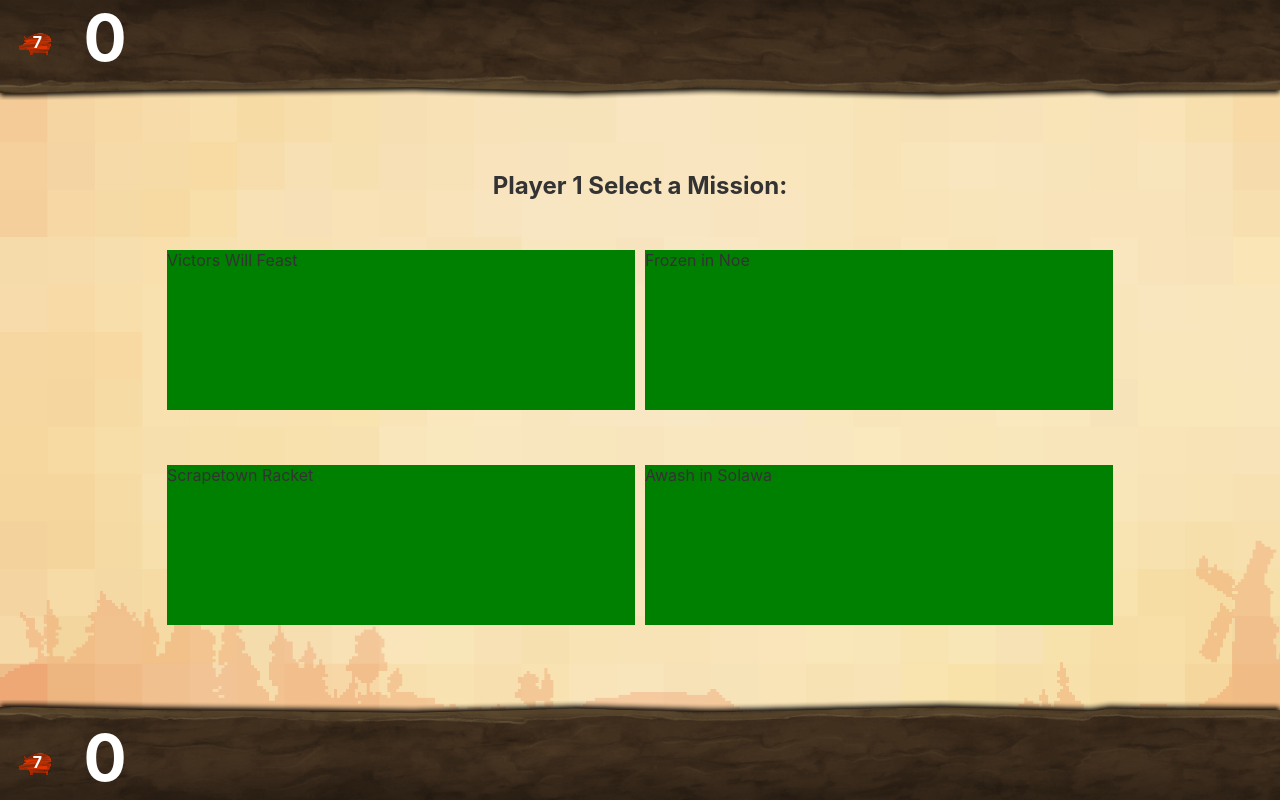
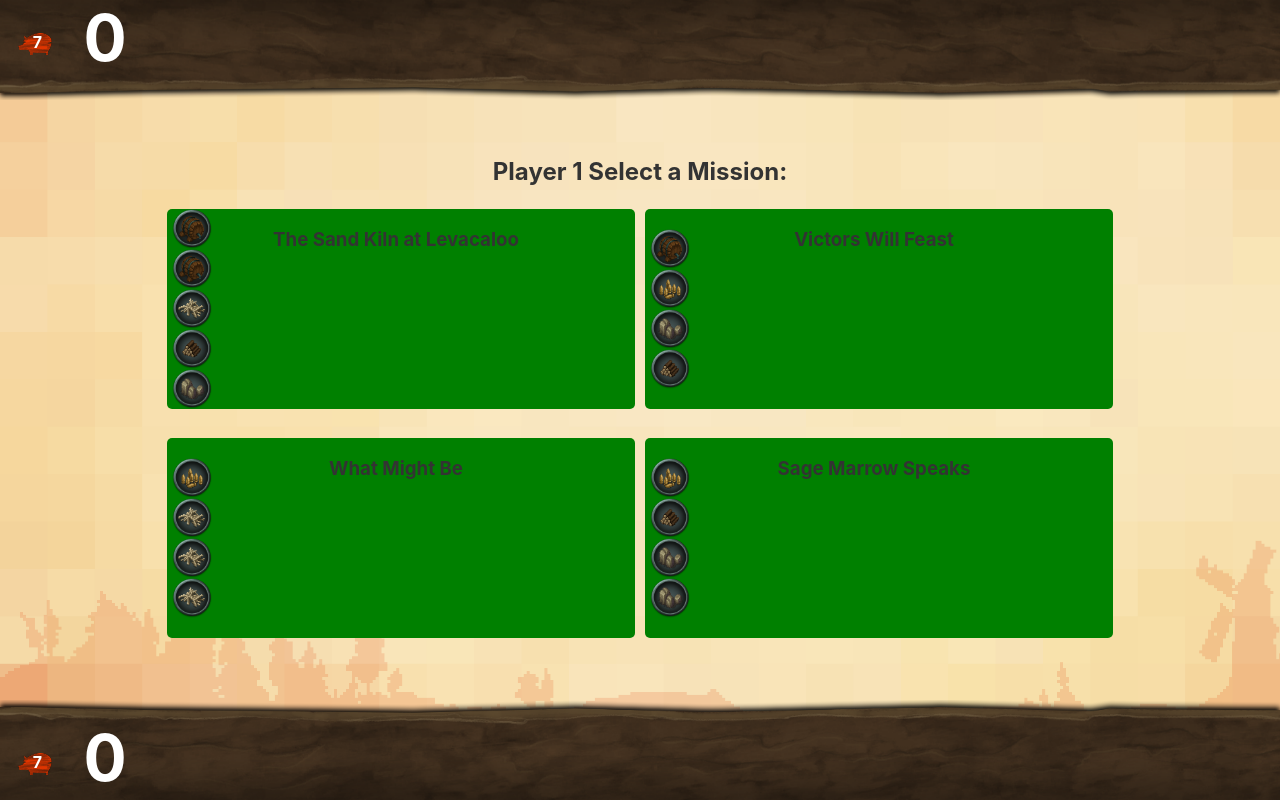
Before and after one commit to mastastealth/pocketworld-duels, a Svelte app: page / in a window 1280 px wide. Both pictures are taken after a click on the button "Start Game". Built offline with nearby package versions, Linux system fonts and the light colour scheme.

Commit message:
Mission component

```diff
--- a/src/App.svelte
+++ b/src/App.svelte
@@ -2,6 +2,7 @@
 	import Player from './Player.svelte';
 	import WarBar from './WarBar.svelte';
 	import Pile from './Pile.svelte';
+	import Mission from './Mission.svelte';
 
 	import { score, top5, top2, bot5, bot2 } from './store/warStore';
 	import { gs } from './store/gameState';
@@ -129,13 +130,11 @@
 				<h2>Player {$gs.myturn ? 1 : 2} Select a Mission:</h2>
 
 				{#each missionSet as m}
-					<div
-						class="mission"
-						data-taken={selectedMissions.includes(m.id) || null}
-						on:click={() => chooseMission(m)}
-					>
-						{m.label || "Mission Name Here"}
-					</div>
+					<Mission
+						taken={selectedMissions.includes(m.id) || null}
+						mission={m}
+						chooseMission={chooseMission}
+					/>
 				{/each}
 			</div>
 		{:else}
@@ -195,18 +194,6 @@
 		width: 100%;
 	}
 
-	.wonder-select .mission {
-		background: green;
-		height: 20vh;
-		margin: 5px;
-		width: 45%;
-	}
-
-	.wonder-select .mission[data-taken] {
-		filter: grayscale(100%);
-		pointer-events: none;
-	}
-
 .tokens {
 	align-items: flex-start;
 	display: flex;
--- /dev/null
+++ b/src/Mission.svelte
@@ -0,0 +1,48 @@
+<script>
+	export let mission = {};
+	export let taken = null;
+	export let chooseMission = null;
+</script>
+
+<div class="mission" data-taken={taken} on:click={() => chooseMission(mission)}>
+	<aside class="cost">
+		{#each mission.cost as cost}
+			<div class="pog" data-res={cost}></div>
+		{/each}
+	</aside>
+
+	<h3>{mission.label}</h3>
+
+	<aside class="actions">
+
+	</aside>
+</div>
+
+<style>
+.mission {
+	background: green;
+	border-radius: 5px;
+	display: flex;
+	height: 25vh;
+	margin: 5px;
+	width: 45%;
+}
+	.mission[data-taken] {
+		filter: grayscale(100%);
+		pointer-events: none;
+	}
+
+h3 { flex: 1; text-align: center; }
+
+.cost {
+	align-items: center;
+	display: flex;
+	flex-direction: column;
+	justify-content: center;
+	padding: 0 5px;
+}
+
+.actions {
+	width: 60px;
+}
+</style>
--- a/src/json/more.json
+++ b/src/json/more.json
@@ -172,7 +172,8 @@
 			"vp": 9
 		},
 		{
-			"id": "Defense of the Cold Mark",
+			"id": "sphinx",
+			"label": "Defense of the Cold Mark",
 			"cost": [
 				"glass",
 				"glass",
```
